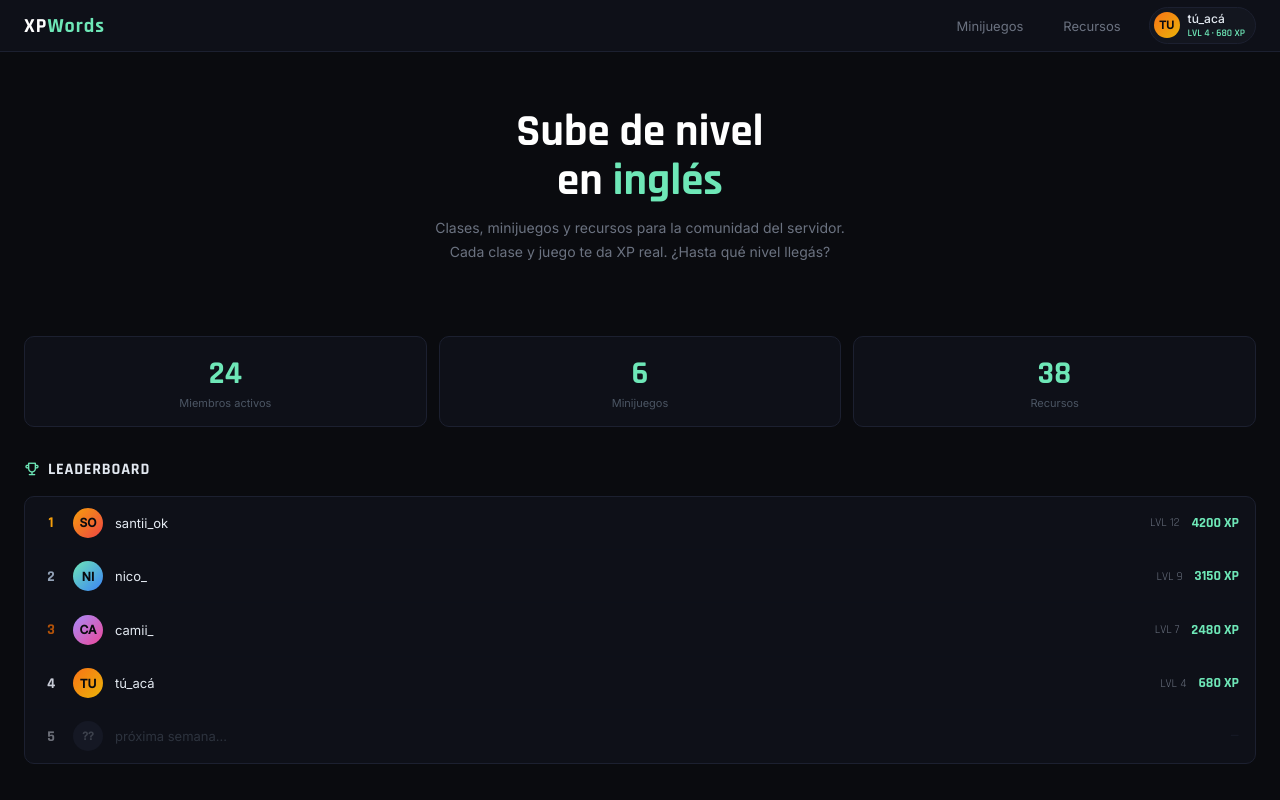
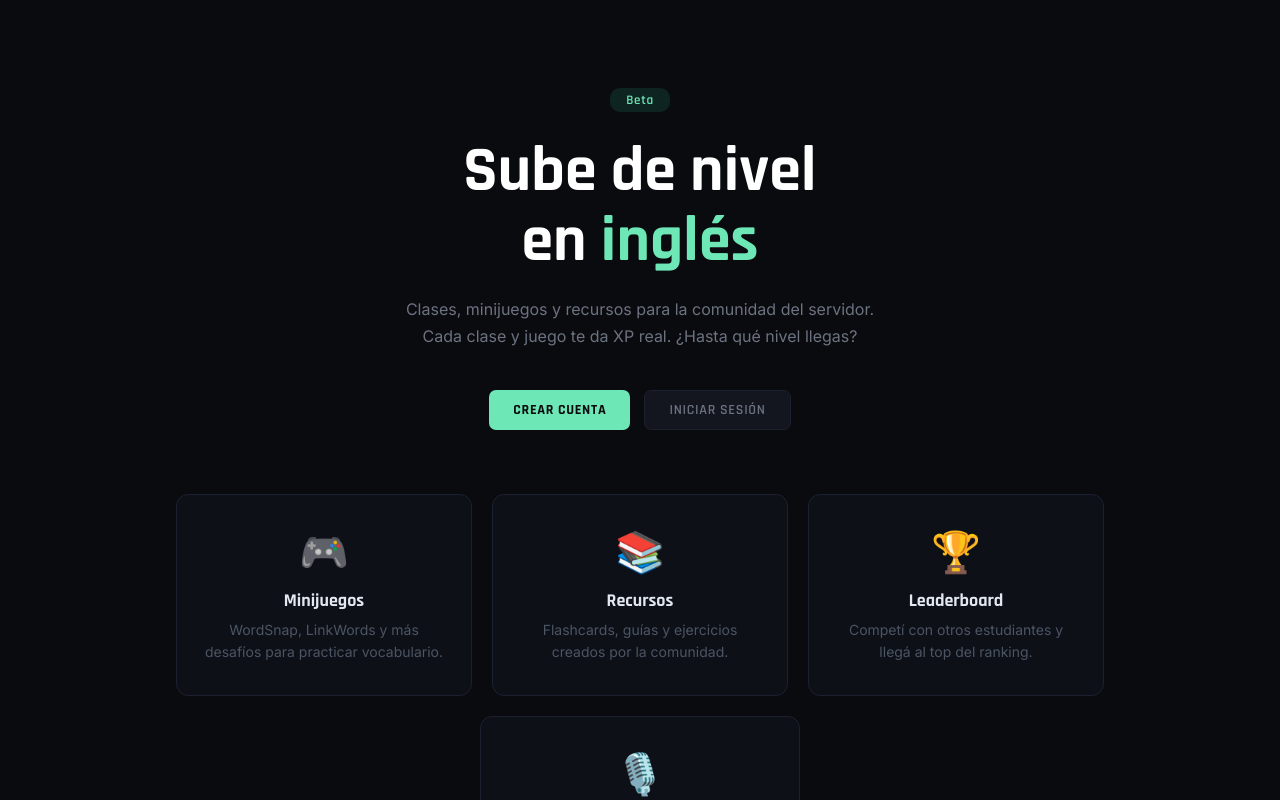
Before and after one commit to N4t0-tech/XPWords, a React (Vite) app in the folder frontend/: page / in a window 1280 px wide. Shown: the top 800 px of the page. Built offline with nearby package versions, Linux system fonts and the light colour scheme.

Commit message:
feat: landing con registro/login y proteccion de rutas

```diff
--- a/frontend/src/App.css
+++ b/frontend/src/App.css
@@ -141,3 +141,37 @@ body{background:#0a0b0f;min-height:100vh;font-family:'Inter',sans-serif;color:#c
 .xp-heart.lost{color:#1c2030}
 
 .xp-streak{font-size:12px;color:#f59e0b;font-family:'Rajdhani',sans-serif;font-weight:600}
+
+/* LANDING */
+.xp-landing{max-width:960px;margin:0 auto;padding:4rem 1rem}
+.xp-landing-hero{text-align:center;margin-bottom:4rem}
+.xp-landing-badge{display:inline-block;background:#0d2420;color:#6ee7b7;font-size:13px;font-weight:600;padding:4px 16px;border-radius:10px;margin-bottom:1.5rem;font-family:'Rajdhani',sans-serif;letter-spacing:.05em}
+.xp-landing-title{font-family:'Rajdhani',sans-serif;font-size:4rem;font-weight:700;color:#fff;line-height:1.1;margin-bottom:1.2rem}
+.xp-landing-title span{color:#6ee7b7}
+.xp-landing-sub{font-size:16px;color:#6b7280;margin-bottom:2.5rem;line-height:1.7}
+.xp-landing-cta{display:flex;gap:14px;justify-content:center;flex-wrap:wrap}
+
+.xp-landing-features{display:flex;flex-wrap:wrap;gap:20px;justify-content:center}
+.xp-landing-feature{background:#0e1018;border:1px solid #1c2030;border-radius:12px;padding:2rem 1.5rem;text-align:center;flex:1 1 240px;max-width:320px}
+.xp-landing-feat-icon{font-size:2.5rem;margin-bottom:.8rem}
+.xp-landing-feat-title{font-family:'Rajdhani',sans-serif;font-size:18px;font-weight:700;color:#e2e8f0;margin-bottom:.4rem}
+.xp-landing-feat-desc{font-size:14px;color:#4b5563;line-height:1.6}
+
+/* AUTH MODAL */
+.xp-modal-overlay{position:fixed;inset:0;z-index:200;background:rgba(0,0,0,.7);display:flex;align-items:center;justify-content:center;padding:1rem}
+.xp-modal{background:#0e1018;border:1px solid #1c2030;border-radius:12px;width:100%;max-width:400px;padding:2rem 1.5rem 1.5rem;position:relative}
+.xp-modal-close{position:absolute;top:12px;right:14px;background:none;border:none;color:#4b5563;font-size:18px;cursor:pointer;font-family:'Inter',sans-serif}
+.xp-modal-tabs{display:flex;gap:0;margin-bottom:1.5rem;border-bottom:1px solid #1c2030}
+.xp-modal-tab{flex:1;background:none;border:none;border-bottom:2px solid transparent;padding:8px 0;font-size:13px;font-family:'Inter',sans-serif;font-weight:500;color:#6b7280;cursor:pointer;transition:color .2s,border-color .2s}
+.xp-modal-tab.active{color:#6ee7b7;border-bottom-color:#6ee7b7}
+.xp-modal-form{display:flex;flex-direction:column;gap:14px;margin-bottom:1rem}
+.xp-modal-field{display:flex;flex-direction:column;gap:4px}
+.xp-modal-field label{font-size:12px;color:#6b7280;font-weight:500}
+.xp-modal-field input{background:#13161f;border:1px solid #1c2030;border-radius:7px;padding:10px 12px;font-size:13px;color:#e2e8f0;font-family:'Inter',sans-serif;outline:none}
+.xp-modal-field input:focus{border-color:#2d4a40}
+.xp-modal-field input::placeholder{color:#4b5563}
+.xp-modal-divider{display:flex;align-items:center;gap:12px;margin-bottom:1rem}
+.xp-modal-divider::before,.xp-modal-divider::after{content:'';flex:1;height:1px;background:#1c2030}
+.xp-modal-divider span{font-size:12px;color:#4b5563}
+.xp-btn-discord{display:flex;align-items:center;justify-content:center;gap:8px;width:100%;background:#5865f2;color:#fff;border:none;border-radius:7px;padding:10px;font-size:13px;font-family:'Rajdhani',sans-serif;font-weight:700;cursor:pointer;letter-spacing:.05em;transition:background .2s}
+.xp-btn-discord:hover{background:#4752c4}
--- a/frontend/src/App.jsx
+++ b/frontend/src/App.jsx
@@ -1,25 +1,47 @@
-import { BrowserRouter, Routes, Route } from 'react-router-dom';
+import { useState } from 'react';
+import { BrowserRouter, Routes, Route, Navigate } from 'react-router-dom';
 import Navbar from './components/Navbar';
 import Home from './pages/Home';
 import Games from './pages/Games';
 import Resources from './pages/Resources';
 import Profile from './pages/Profile';
 import NotFound from './pages/NotFound';
+import Landing from './pages/Landing';
+import AuthModal from './components/AuthModal';
+import AuthGuard from './components/AuthGuard';
 import './App.css';
 
 export default function App() {
+  const [isLoggedIn, setLoggedIn] = useState(false);
+  const [authMode, setAuthMode] = useState(null);
+
+  function handleLogin() {
+    setLoggedIn(true);
+    setAuthMode(null);
+  }
+
   return (
     <BrowserRouter>
       <div className="xp">
-        <Navbar />
+        {isLoggedIn && <Navbar />}
         <Routes>
-          <Route path="/" element={<Home />} />
-          <Route path="/games" element={<Games />} />
-          <Route path="/resources" element={<Resources />} />
-          <Route path="/profile" element={<Profile />} />
+          <Route
+            path="/"
+            element={
+              isLoggedIn ? <Navigate to="/home" replace /> : <Landing onOpenAuth={setAuthMode} />
+            }
+          />
+          <Route path="/home" element={<AuthGuard isLoggedIn={isLoggedIn}><Home /></AuthGuard>} />
+          <Route path="/games" element={<AuthGuard isLoggedIn={isLoggedIn}><Games /></AuthGuard>} />
+          <Route path="/resources" element={<AuthGuard isLoggedIn={isLoggedIn}><Resources /></AuthGuard>} />
+          <Route path="/profile" element={<AuthGuard isLoggedIn={isLoggedIn}><Profile /></AuthGuard>} />
           <Route path="*" element={<NotFound />} />
         </Routes>
       </div>
+
+      {authMode && (
+        <AuthModal mode={authMode} onClose={() => setAuthMode(null)} onLogin={handleLogin} />
+      )}
     </BrowserRouter>
   );
 }
--- /dev/null
+++ b/frontend/src/components/AuthGuard.jsx
@@ -0,0 +1,8 @@
+import { Navigate } from 'react-router-dom';
+
+export default function AuthGuard({ isLoggedIn, children }) {
+  if (!isLoggedIn) {
+    return <Navigate to="/" replace />;
+  }
+  return children;
+}
--- /dev/null
+++ b/frontend/src/components/AuthModal.jsx
@@ -0,0 +1,92 @@
+import { useState } from 'react';
+
+export default function AuthModal({ mode, onClose, onLogin }) {
+  const [tab, setTab] = useState(mode || 'login');
+  const [email, setEmail] = useState('');
+  const [password, setPassword] = useState('');
+  const [username, setUsername] = useState('');
+
+  function handleSubmit(e) {
+    e.preventDefault();
+    if (!email || !password) return;
+    if (tab === 'register' && !username) return;
+    onLogin();
+  }
+
+  function handleDiscord() {
+    alert('Próximamente disponible');
+  }
+
+  return (
+    <div className="xp-modal-overlay" onClick={onClose}>
+      <div className="xp-modal" onClick={e => e.stopPropagation()}>
+        <button className="xp-modal-close" onClick={onClose}>✕</button>
+
+        <div className="xp-modal-tabs">
+          <button
+            className={`xp-modal-tab${tab === 'login' ? ' active' : ''}`}
+            onClick={() => setTab('login')}
+          >
+            Iniciar Sesión
+          </button>
+          <button
+            className={`xp-modal-tab${tab === 'register' ? ' active' : ''}`}
+            onClick={() => setTab('register')}
+          >
+            Registrarse
+          </button>
+        </div>
+
+        <form className="xp-modal-form" onSubmit={handleSubmit}>
+          {tab === 'register' && (
+            <div className="xp-modal-field">
+              <label htmlFor="auth-username">Nombre de usuario</label>
+              <input
+                id="auth-username"
+                type="text"
+                placeholder="tu_usuario"
+                value={username}
+                onChange={e => setUsername(e.target.value)}
+              />
+            </div>
+          )}
+
+          <div className="xp-modal-field">
+            <label htmlFor="auth-email">Email</label>
+            <input
+              id="auth-email"
+              type="email"
+              placeholder="correo@ejemplo.com"
+              value={email}
+              onChange={e => setEmail(e.target.value)}
+            />
+          </div>
+
+          <div className="xp-modal-field">
+            <label htmlFor="auth-password">Contraseña</label>
+            <input
+              id="auth-password"
+              type="password"
+              placeholder="••••••••"
+              value={password}
+              onChange={e => setPassword(e.target.value)}
+            />
+          </div>
+
+          <button type="submit" className="xp-btn-primary" style={{ width: '100%' }}>
+            {tab === 'login' ? 'INICIAR SESIÓN' : 'CREAR CUENTA'}
+          </button>
+        </form>
+
+        <div className="xp-modal-divider">
+          <span>o</span>
+        </div>
+
+        <button className="xp-btn-discord" onClick={handleDiscord}>
+          <i className="ti ti-brand-discord" aria-hidden="true" />
+          {tab === 'login' ? 'Iniciar con Discord' : 'Registrarse con Discord'}
+        </button>
+      </div>
+    </div>
+  );
+}
--- a/frontend/src/components/Navbar.jsx
+++ b/frontend/src/components/Navbar.jsx
@@ -12,7 +12,7 @@ export default function Navbar() {
   return (
     <header aria-label="Navegación principal">
       <nav className="xp-nav">
-        <Link to="/" className="xp-logo" style={{ textDecoration: 'none' }}>XP<span>Words</span></Link>
+        <Link to="/home" className="xp-logo" style={{ textDecoration: 'none' }}>XP<span>Words</span></Link>
         {tabs.map(t => (
           <Link
             key={t.path}
--- /dev/null
+++ b/frontend/src/pages/Landing.jsx
@@ -0,0 +1,49 @@
+export default function Landing({ onOpenAuth }) {
+  return (
+    <div className="xp-body">
+      <div className="xp-landing">
+        <div className="xp-landing-hero">
+          <div className="xp-landing-badge">Beta</div>
+          <div className="xp-landing-title">
+            Sube de nivel<br />en <span>inglés</span>
+          </div>
+          <p className="xp-landing-sub">
+            Clases, minijuegos y recursos para la comunidad del servidor.<br />
+            Cada clase y juego te da XP real. ¿Hasta qué nivel llegas?
+          </p>
+          <div className="xp-landing-cta">
+            <button className="xp-btn-primary" onClick={() => onOpenAuth('register')}>
+              CREAR CUENTA
+            </button>
+            <button className="xp-btn-secondary" onClick={() => onOpenAuth('login')}>
+              INICIAR SESIÓN
+            </button>
+          </div>
+        </div>
+
+        <div className="xp-landing-features">
+          <div className="xp-landing-feature">
+            <div className="xp-landing-feat-icon">🎮</div>
+            <div className="xp-landing-feat-title">Minijuegos</div>
+            <p className="xp-landing-feat-desc">WordSnap, LinkWords y más desafíos para practicar vocabulario.</p>
+          </div>
+          <div className="xp-landing-feature">
+            <div className="xp-landing-feat-icon">📚</div>
+            <div className="xp-landing-feat-title">Recursos</div>
+            <p className="xp-landing-feat-desc">Flashcards, guías y ejercicios creados por la comunidad.</p>
+          </div>
+          <div className="xp-landing-feature">
+            <div className="xp-landing-feat-icon">🏆</div>
+            <div className="xp-landing-feat-title">Leaderboard</div>
+            <p className="xp-landing-feat-desc">Competí con otros estudiantes y llegá al top del ranking.</p>
+          </div>
+          <div className="xp-landing-feature">
+            <div className="xp-landing-feat-icon">🎙️</div>
+            <div className="xp-landing-feat-title">Clases en vivo</div>
+            <p className="xp-landing-feat-desc">Ganá XP por participar en las llamadas de voz del servidor.</p>
+          </div>
+        </div>
+      </div>
+    </div>
+  );
+}
```
